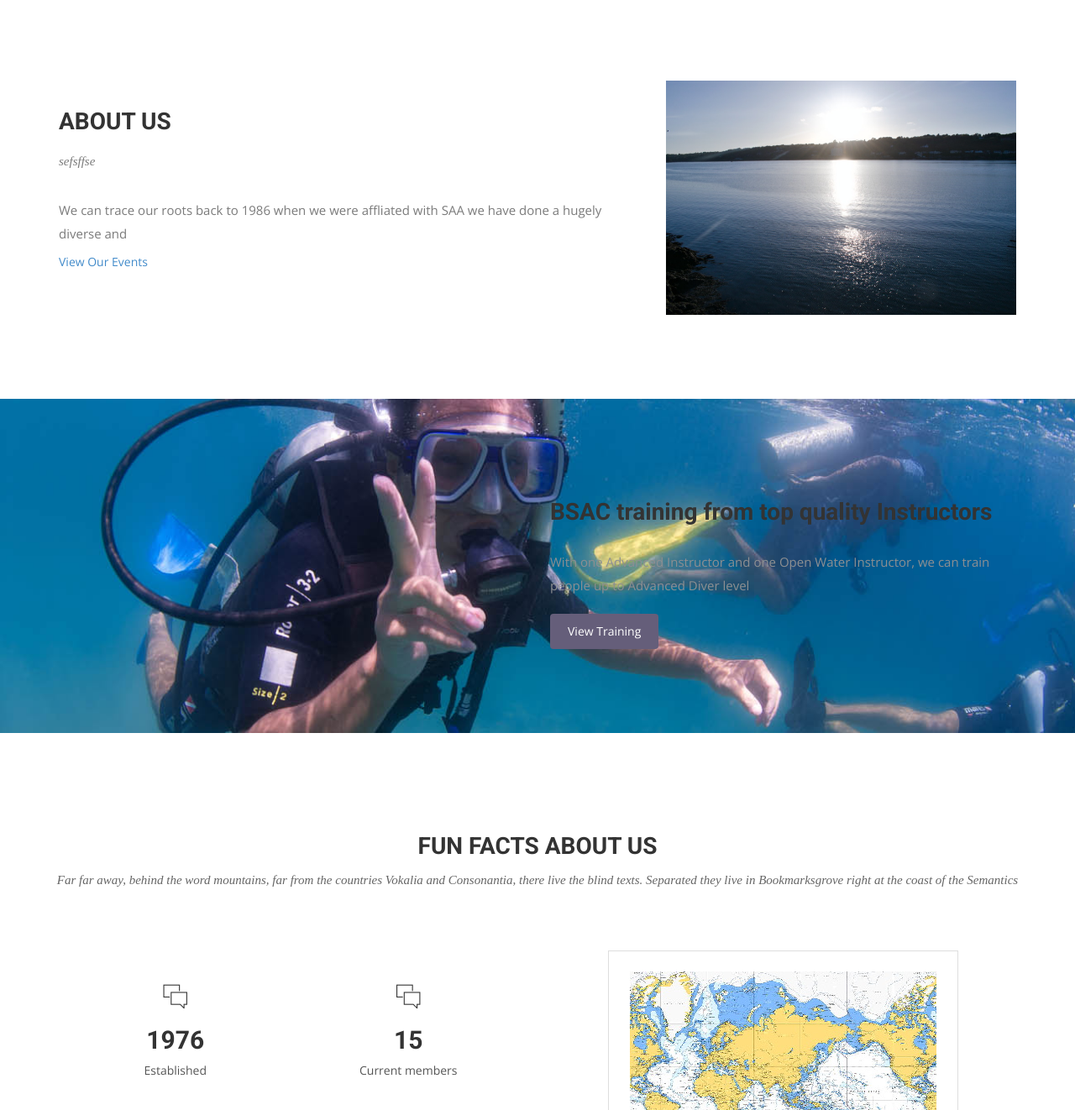
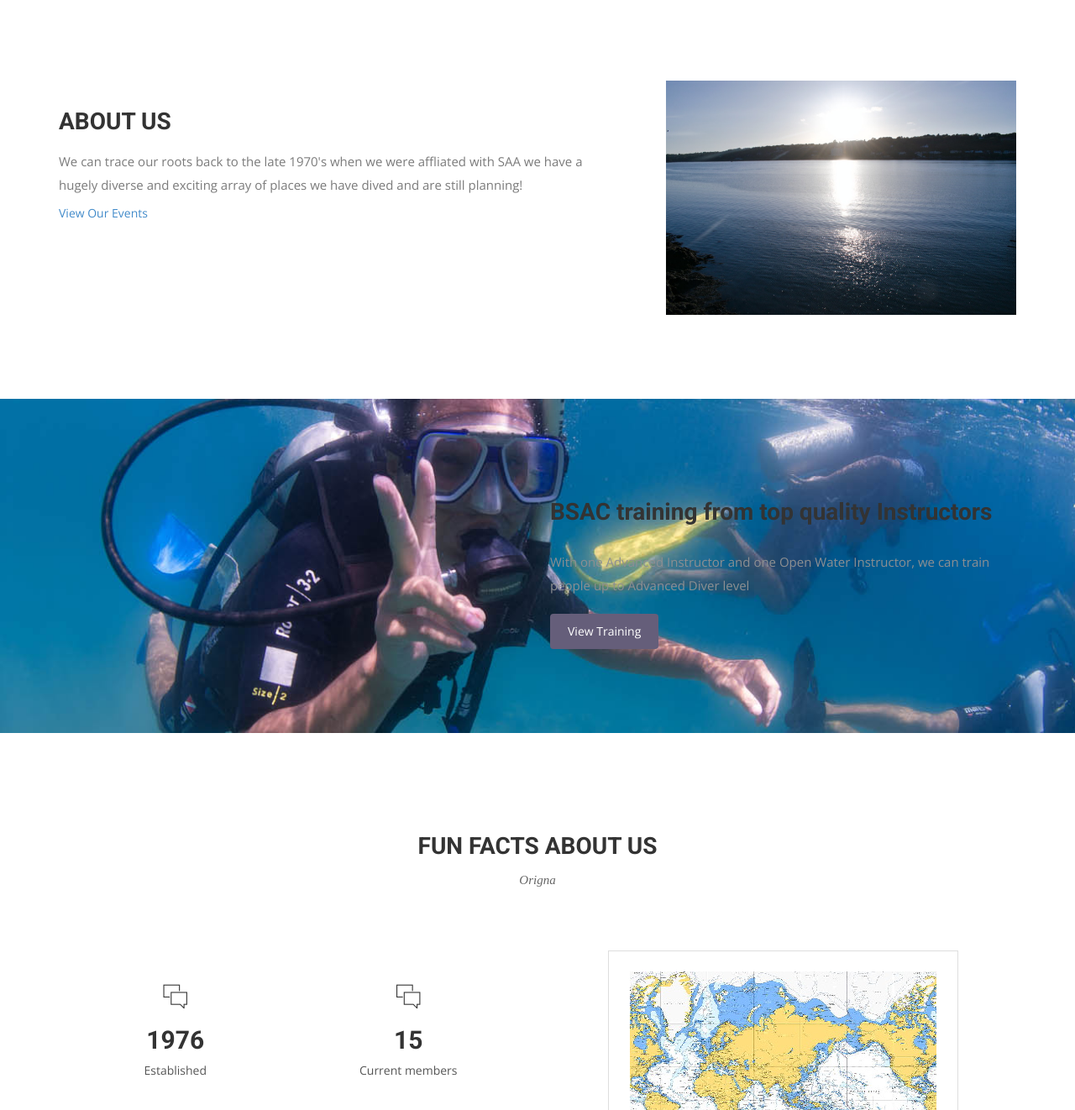
Before and after one commit to w3s7y/innerspacedivers, a Jekyll site: the page built from index.html, in a window 1280 px wide and 1400 px high, scrolled down 721 px, cut to the strip 78-1400 px from the top of the window. Shown: the whole strip at 84% size. Built offline with Jekyll 4.4.1, drawn with Linux system fonts in a browser that asks for light colours; nearby versions of some CDN libraries; some web fonts are replaced.

Commit message:
extracting content to datafiles

```diff
--- a/_data/content.yml
+++ b/_data/content.yml
@@ -1,7 +1,4 @@
 about_us: |
-  We can trace our roots back to 1986 when we were affliated with SAA we have done a hugely diverse
-  and
+  We can trace our roots back to the late 1970's when we were affliated with SAA we have a hugely diverse
+  and exciting array of places we have dived and are still planning!
 fun_facts_about_us: |
-  asc
-  sssc
-  sc
--- a/contact.html
+++ b/contact.html
@@ -55,7 +55,7 @@ permalink: /contact/
               <i class="fa fa-envelope-o"></i><a href="mailto:info@innerspacedivers.com" target="_top">info@innerspacedivers.com</a>
             </li>
             <li>
-              <i class="fa fa-phone"></i>Phone:+44 1934 567890
+              <i class="fa fa-phone"></i>Phone:+44 (0)1934 567890
             </li>
           </ul>
 
--- a/index.html
+++ b/index.html
@@ -26,9 +26,8 @@ permalink: /
         <div class="block">
           <div class="section-title">
             <h2>About Us</h2>
-            <p>sefsffse</p>
           </div>
-          <p>{{ site.data.content.about_us }} </p>
+          <p>{{ site.data.content.about_us }}</p>
           <a href="/events">View Our Events</a>
         </div>
       </div><!-- .col-md-7 close -->
@@ -58,7 +57,7 @@ permalink: /
     <div class="row">
       <div class="section-title text-center">
         <h2>Fun Facts About Us</h2>
-        <p>Far far away, behind the word mountains, far from the countries Vokalia and Consonantia, there live the blind texts. Separated they live in Bookmarksgrove right at the coast of the Semantics</p>
+        <p>Origna</p>
       </div>
     </div>
     <div class="row">
```
